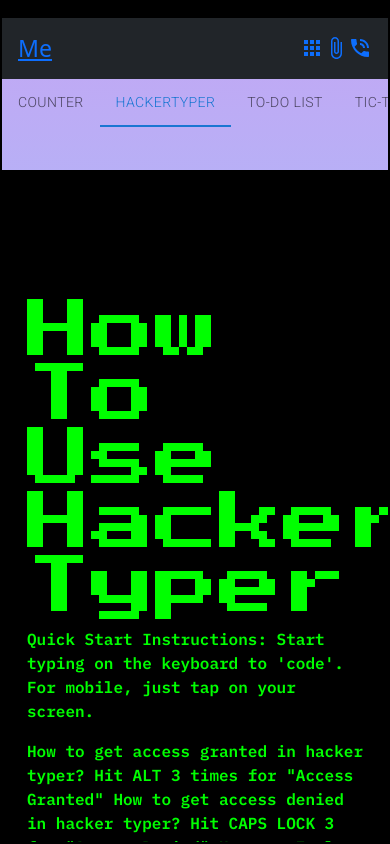
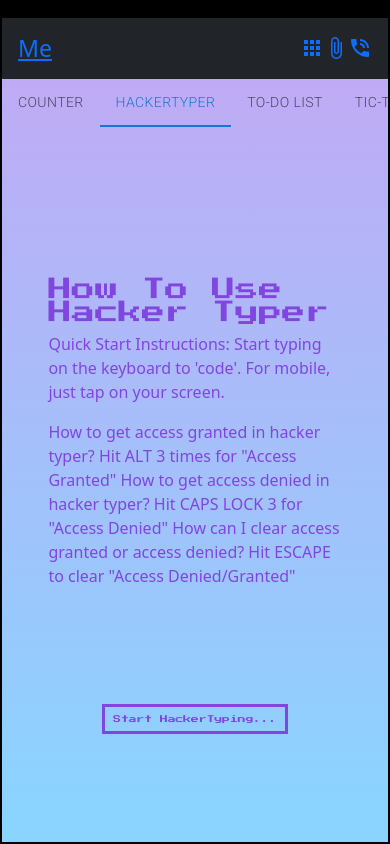
Before and after one commit to justholdinghands/reactPortfolio, a React (Create React App) app: page /hackertyper in a window 390 px wide. Built offline with nearby package versions, Linux system fonts and the light colour scheme; a web font is replaced by a local one.

Commit message:
responsivity and styling

```diff
--- a/src/components/hackertyper/Hackertyper.tsx
+++ b/src/components/hackertyper/Hackertyper.tsx
@@ -6,69 +6,72 @@ import styled from "styled-components";
 
 //styled-components definition
 const DivContainer = styled.div`
-  background-color: ${theme.hackertyper.background};
-  color: ${theme.hackertyper.primary};
-  font-family: ${theme.hackertyper.fontPrimary};
   display: flex;
+  position: relative;
   flex-direction: column;
   justify-content: center;
   align-items: center;
-  position: relative;
-  ::-webkit-scrollbar {
-    width: 0;
-  }
+  padding: 2vh;
+  background-color: ${theme.hackertyper.background};
+  color: ${theme.hackertyper.primary};
+  font: ${theme.hackertyper.fontPrimary};
+  width: 80%;
+  height: 100%;
 `;
 
 const DivTerminal = styled.div`
-  padding-left: 5em;
-  width: 98vh;
+  position: absolute;
+  top: 0;
+  display: flex;
+  flex-direction: column-reverse;
   white-space: pre;
-  height: 100%;
-  line-height: 2rem;
+  width: 100%;
+  max-height: 100%;
   overflow-y: scroll;
+  overflow-x: hidden;
+  padding: 2vw;
   ::-webkit-scrollbar {
     width: 0;
   }
 `;
 
 const DivPopups = styled.div`
+  position: absolute;
   display: flex;
   justify-content: center;
   align-items: center;
-  height: 100vh;
-  width: 100%;
-  position: fixed;
-  top: 0;
+  width: 80%;
+  height: 100%:
 `;
 
 const DivPopDenied = styled.div`
-  position: fixed;
+  position: absolute;
   display: flex;
-  justify-content: center;
+  text-align: center;
   align-items: center;
   height: 15vh;
-  width: 20em;
+  width: 100%;
   justify-content: center;
   align-items: center;
   font: 2em ${theme.hackertyper.fontSecondary};
   border: 0.5vh solid ${theme.hackertyper.denied};
-  background-color: ${theme.hackertyper.backgroundDenied};
   color: ${theme.hackertyper.denied};
+  background-color: ${theme.hackertyper.popupBackground};
 `;
 
 const DivPopGranted = styled.div`
-  position: fixed;
+  position: absolute;
   display: flex;
-  justify-content: center;
+  text-align: center;
   align-items: center;
   height: 15vh;
-  width: 20em;
+  width: 100%;
   justify-content: center;
   align-items: center;
   font: 2em ${theme.hackertyper.fontSecondary};
-  border: 0.5vh solid ${theme.hackertyper.primary};
-  background-color: ${theme.hackertyper.backgroundGranted};
-  color: ${theme.hackertyper.primary};
+  border: 0.5vh solid ${theme.hackertyper.granted};
+  color: ${theme.hackertyper.granted};
+  background-color: ${theme.hackertyper.popupBackground};
 `;
 
 type State = {
@@ -99,7 +102,7 @@ const pressXTimes = {
   pressALT: 3,
 };
 
-const stepSize = 3;
+const stepSize = 13;
 
 export default class Hackertyper extends Component<Props, State> {
   constructor(props) {
--- a/src/components/hackertyper/Welcome.tsx
+++ b/src/components/hackertyper/Welcome.tsx
@@ -3,24 +3,18 @@ import { theme } from "../../theme";
 import styled from "styled-components";
 
 const DivWelcome = styled.div`
+  position: absolute;
   display: flex;
   flex-direction: column;
-  justify-content: center;
+  justify-content: space-evenly;
   align-items: center;
-  text-align: left;
-  height: 98vh;
-  div {
-    display: flex;
-    flex-direction: column;
-    align-items: center;
-    width: 60%;
-    height: 50%;
-  }
+  width: 100%;
+  height: 100%;
+  padding: 2vw;
 `;
 
 const H1 = styled.h1`
-  font: 4em ${theme.hackertyper.fontSecondary};
-  width: 100%;
+  font: 6vw ${theme.hackertyper.fontSecondary};
 `;
 
 const P = styled.p`
@@ -28,16 +22,15 @@ const P = styled.p`
 `;
 
 const Button = styled.button`
-  margin-top: 5rem;
-  width: 35rem;
   background-color: ${theme.hackertyper.background};
   color: ${theme.hackertyper.primary};
-  border: 0.2rem solid ${theme.hackertyper.hover};
-  font: 2em ${theme.hackertyper.fontSecondary};
+  border: 0.2rem solid ${theme.hackertyper.primary};
+  font: 2vw ${theme.hackertyper.fontSecondary};
   padding: 1em;
   z-index: 1;
   :hover {
-    background-color: ${theme.hackertyper.hover};
+    background-color: ${theme.hackertyper.primary};
+    color: ${theme.hackertyper.secondary};
     cursor: pointer;
   }
 `;
@@ -61,10 +54,10 @@ How to get access denied in hacker typer?
 Hit CAPS LOCK 3 for "Access Denied"
 How can I clear access granted or access denied?
 Hit ESCAPE to clear "Access Denied/Granted"`}</P>
-          <Button id="start-btn" onClick={this.props.startGame}>
-            Start HackerTyping...
-          </Button>
         </div>
+        <Button id="start-btn" onClick={this.props.startGame}>
+          Start HackerTyping...
+        </Button>
       </DivWelcome>
     );
   }
--- a/src/components/tictactoe/tictactoe.tsx
+++ b/src/components/tictactoe/tictactoe.tsx
@@ -271,6 +271,7 @@ export default class Tictactoe extends Component<Props, State> {
   setFontSize = (cellOffsetHeight) => {
     this.dynamicFontSize.fontSize = Number(cellOffsetHeight - 4);
   };
+
   render() {
     return (
       <DivContainer>
--- a/src/theme.tsx
+++ b/src/theme.tsx
@@ -1,7 +1,6 @@
 export const theme = {
   global: {
-    globalBg:
-      "linear-gradient(180deg, rgba(142, 84, 233, 0.52) 0%, #89D5FF 100%)",
+    globalBg: "linear-gradient(180deg, #8e54e984 0%, #89D5FF 100%)",
     defaultBg: "#ffffff",
     defaultClr: "#C8A9F8",
     activeBg: "#C8A9F8",
@@ -14,21 +13,17 @@ export const theme = {
   },
   counter: {
     btnClr: "#ffffff",
-    nmbrClr: "rgba(142, 84, 233, 0.52)",
-    primary: "#ffdab7",
-    plus: "#7ccbff",
-    minus: "#ff8b5d",
+    nmbrClr: "#8e54e984",
     fontSecondary: "'Poppins', sans-serif",
     fontPrimary: "'VT323', monospace",
-    background: "#79bac2",
   },
   hackertyper: {
-    background: "#000000",
-    primary: "#00ff00",
-    hover: "#009100",
-    backgroundGranted: "#585858",
-    denied: "#fd3131",
-    backgroundDenied: "#5a0000",
+    background: "transparent",
+    primary: "#8046df",
+    secondary: "#89D5FF",
+    popupBackground: "#8f8f8f",
+    granted: "#9dff00",
+    denied: "#ff0000",
     fontSecondary: "'Press Start 2P', cursive;",
     fontPrimary: "'IBM Plex Mono', monospace",
   },
```
